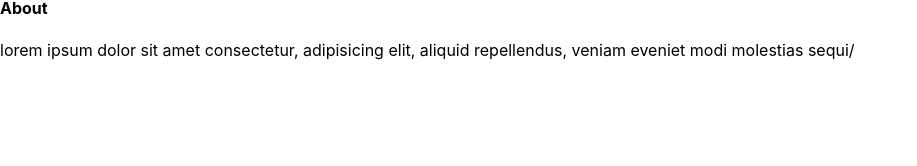
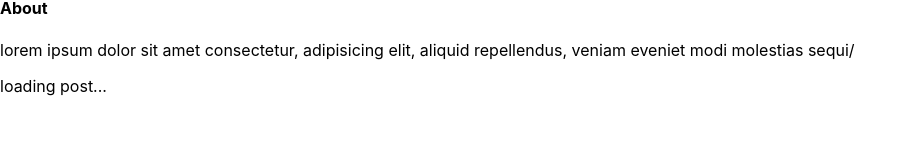
Before and after one commit to karthik98765/poketimes, a React (Create React App) app: page /about in a window 1280 px wide. Shown: the part 119-285 px from the top of the page, without its empty margins (0-917 px from the left). Built offline with nearby package versions, Linux system fonts and the light colour scheme; no server answers.

Commit message:
route parameter

```diff
--- a/src/App.js
+++ b/src/App.js
@@ -4,6 +4,7 @@
 import Home from './components/Home'
 import About from './components/About'
 import Contact from './components/Contact'
+import Post from './components/Post'
 
 class App extends Component {
   render() {
@@ -14,6 +15,7 @@
         <Route exact path="/" component={Home} />
         <Route path="/about" component={About} />
         <Route path="/contact" component={Contact} />
+        <Route path="/:post_id" component={Post} />
       </div>
     </BrowserRouter>
     );
--- a/src/components/Home.js
+++ b/src/components/Home.js
@@ -1,5 +1,6 @@
 import React, { Component } from 'react'
 import axios from 'axios'
+import { Link } from 'react-router-dom'
 
 class Home extends Component {
     state = {
@@ -21,7 +22,9 @@
                 return (
                     <div className="post card" key={post.id}>
                       <div className="card-content">
+                      <Link to={'/' + post.id}>
                           <span className="card-title">{post.title}</span>
+                      </Link>
                           <p>{post.body}</p>
                       </div>
                     </div>
--- /dev/null
+++ b/src/components/Post.js
@@ -0,0 +1,36 @@
+import React, { Component } from 'react'
+import axios from 'axios'
+
+class Post extends Component {
+    state = {
+        post: null
+    }
+    componentDidMount(){
+        let id = this.props.match.params.post_id;
+        axios.get('https://jsonplaceholder.typicode.com/posts/' + id)
+        .then(res => {
+            this.setState({
+                post: res.data
+            })
+        })
+    }
+    render() {
+
+        const post = this.state.post ? (
+            <div className="post">
+                <h4 className="center">{this.state.post.title}</h4>
+                <p>{this.state.post.body}</p>
+            </div>
+        ) : (
+            <div className="center">loading post...</div>
+        )
+
+        return (
+            <div className="container">
+                { post }
+            </div>
+        )
+    }
+}
+
+export default Post
```
Also changed, not shown: 1 other file (tests, documents, lock files or other folders).
